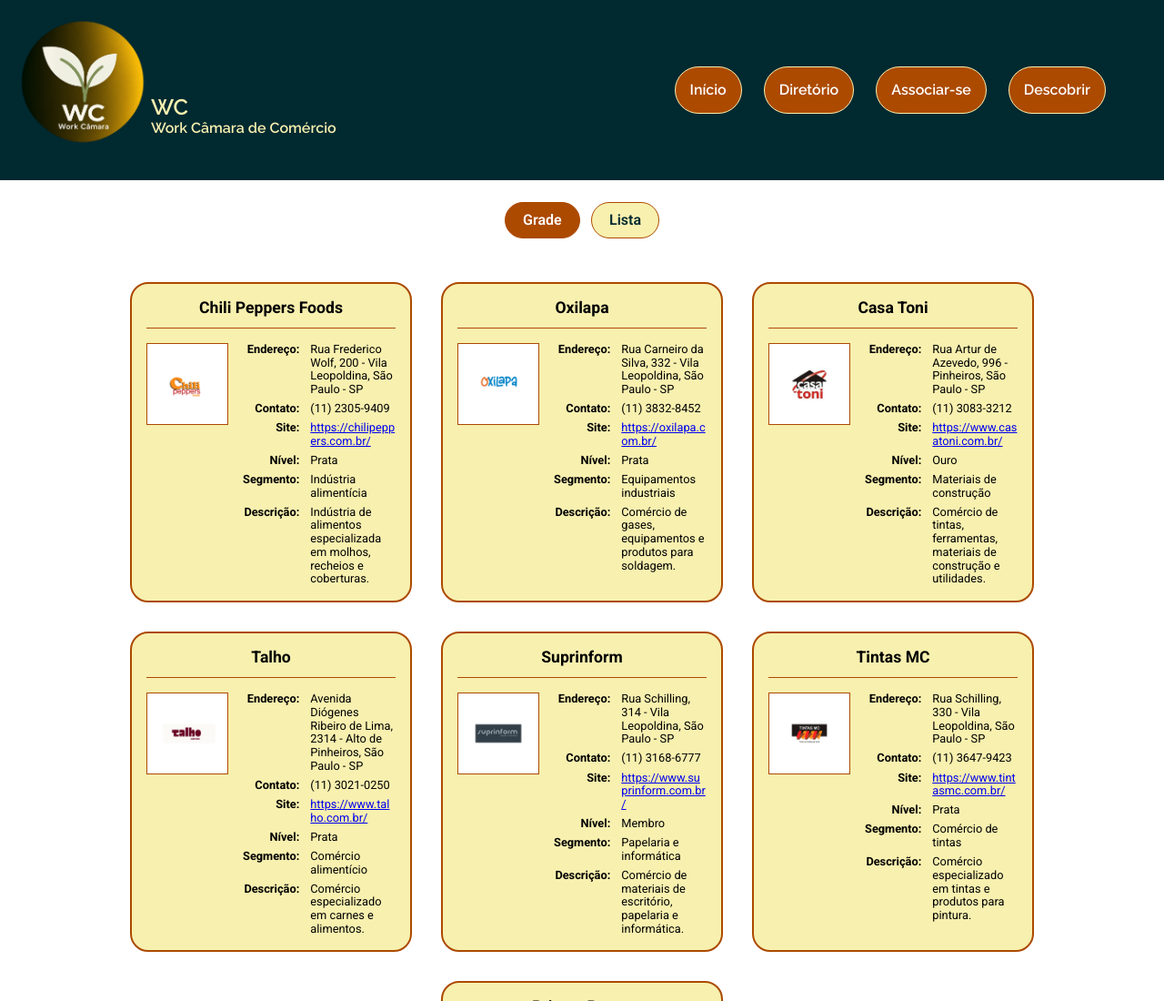
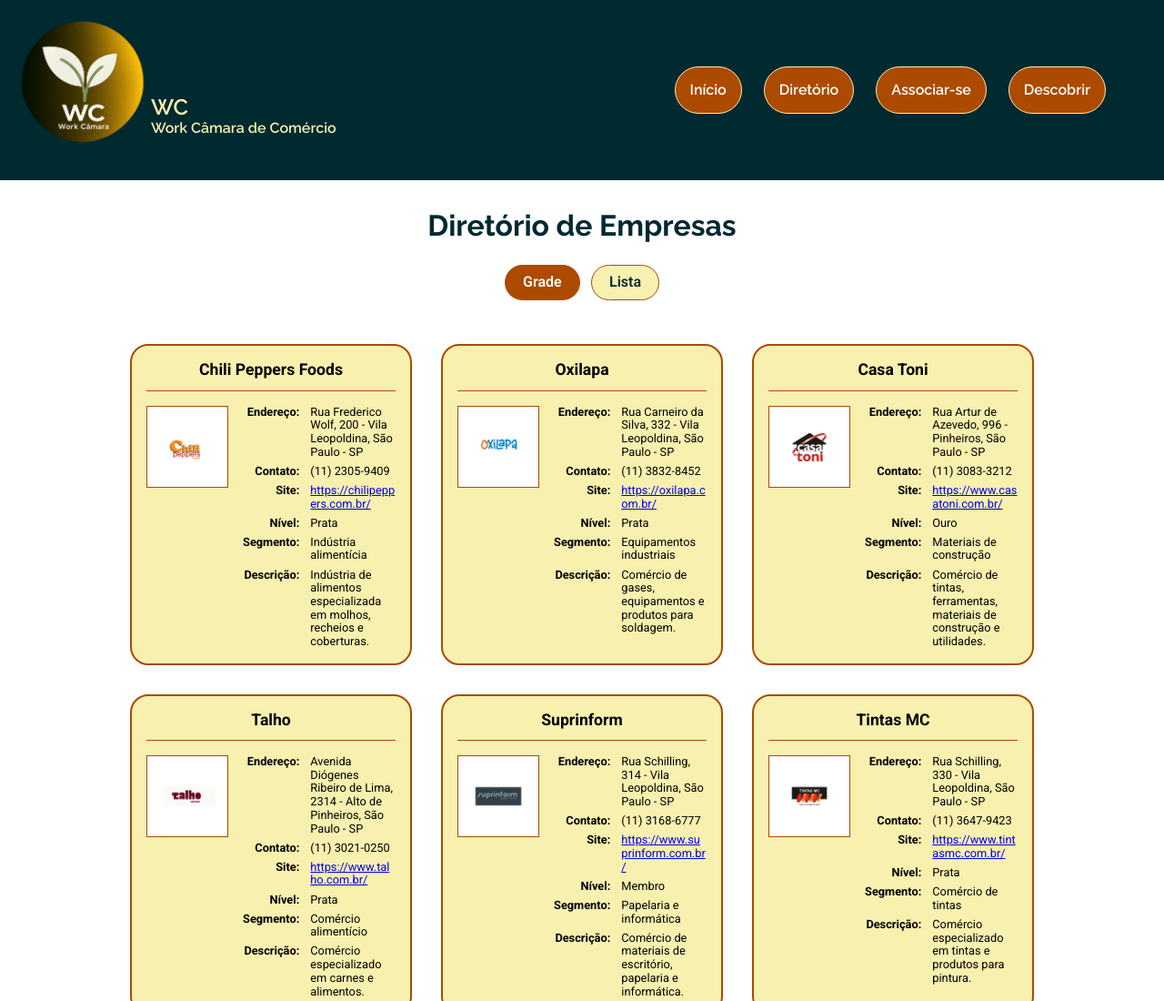
Before and after one commit to sarahnascimento1/wdd231, a plain HTML site: page camara/diretorio.html in a window 1280 px wide. Shown: the top 1100 px of the page at 91% size. Drawn offline with Linux system fonts and the light colour scheme.

Commit message:
Atualizado

```diff
--- a/camara/diretorio.html
+++ b/camara/diretorio.html
@@ -61,6 +61,8 @@
 
 
     <main>
+
+        <h1>Diretório de Empresas</h1>
         <div class="visualizacao">
             <button id="btn-grade" class="ativo" aria-pressed="true">Grade</button>
             <button id="btn-lista" aria-pressed="false">Lista</button>
--- a/camara/estilos/telas-pequenas.css
+++ b/camara/estilos/telas-pequenas.css
@@ -104,6 +104,13 @@ nav a:hover {
 
 .hamburguer:hover::after {
     color: #ac4a00;
+}
+
+main h1 {
+    text-align: center;
+    font-size: 2rem;
+    color: #002930;
+    margin: 2rem 1rem 0;
 }
 
 .nome,
```
